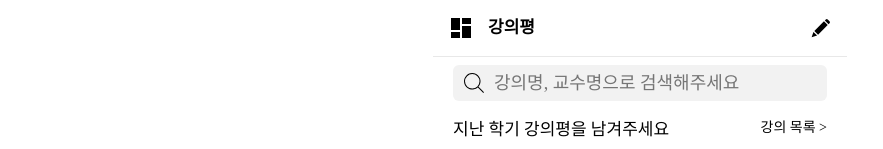
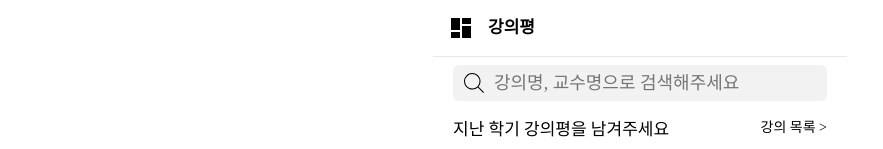
Before and after one commit to wafflestudio/snutt-ev-web, a Next.js app: page /main in a window 1280 px wide. Shown: the top 149 px of the page, without its empty margins (0-883 px from the left). Built offline with nearby package versions, Linux system fonts and the light colour scheme; a web font is replaced by a local one.

Commit message:
remove write at main view (#34)
* Revert "Revert "Revert "temporary 404 (#29)"""

This reverts commit 1d9cbcbbfe99bda1a6588061c137d7ff60b7728f.

* remove write at main view

```diff
--- a/pageImpl/mainImpl/index.tsx
+++ b/pageImpl/mainImpl/index.tsx
@@ -53,11 +53,6 @@ export const MainImpl = () => {
       <AppBar LeftImage={() => <SvgTimetableOn height={30} width={30} />}>
         <AppBarContent>
           <Title01 style={{ marginLeft: 12 }}>강의평</Title01>
-          <SvgWrite
-            height={30}
-            width={30}
-            onClick={() => router.push("/create")}
-          />
         </AppBarContent>
       </AppBar>
 
```
